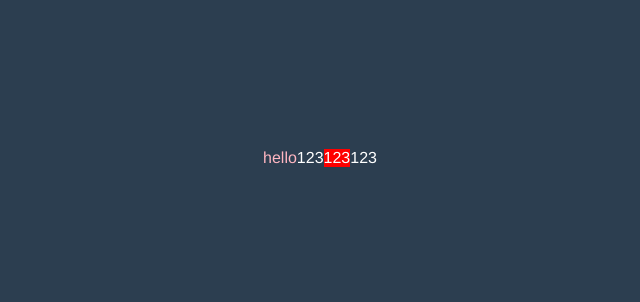
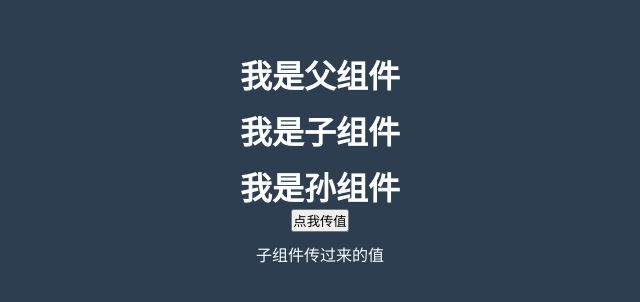
Before and after one commit to zhisui/component-collection, a Vue app: page / in a window 1280 px wide. Before the commit this address had no page. Shown: the part 242-544 px from the top of the page, without its empty margins (320-960 px from the left). Built offline with nearby package versions, Linux system fonts and the light colour scheme.

Commit message:
feat:TransferValue.vue组件传值

```diff
--- a/src/App.vue
+++ b/src/App.vue
@@ -1,8 +1,8 @@
 <template>
-    <Experince />
+    <Father />
 </template>
 <script lang="ts" setup>
-import { Experince } from '@/components/index'
+import Father from '@/components/TransferValue/Father.vue'
 </script>
 <style>
 #app {
@@ -10,7 +10,7 @@ import { Experince } from '@/components/index'
     -webkit-font-smoothing: antialiased;
     -moz-osx-font-smoothing: grayscale;
     text-align: center;
-    color: #2c3e50;
+    color: #fff;
     background-color: #2c3e50;
     display: flex;
     justify-content: center;
--- /dev/null
+++ b/src/components/TransferValue/Father.vue
@@ -0,0 +1,19 @@
+<template>
+    <div>
+        <h1>我是父组件</h1>
+        <Son @sendToFather="sendToFather" />
+        <div>子组件传过来的值{{ hello }}</div>
+    </div>
+</template>
+
+<script setup lang="ts">
+import { ref } from 'vue'
+import Son from './Son.vue'
+const hello = ref('')
+const sendToFather = (val: string) => {
+    hello.value = val
+    console.log(val, '子组件传过来的值')
+}
+</script>
+
+<style scoped></style>
--- /dev/null
+++ b/src/components/TransferValue/GrandSon.vue
@@ -0,0 +1,22 @@
+<template>
+    <div>
+        <h1>我是孙组件</h1>
+        <button @click="sendToFather">点我传值</button>
+    </div>
+</template>
+
+<script setup lang="ts">
+import { ref } from 'vue'
+
+const hello = ref('okok')
+const emit = defineEmits(['sendToFather'])
+const sendToFather = () => {
+    emit('sendToFather', hello.value)
+}
+</script>
+
+<style scoped lang="scss">
+div {
+    margin: 10px 0;
+}
+</style>
--- /dev/null
+++ b/src/components/TransferValue/Son.vue
@@ -0,0 +1,16 @@
+<template>
+    <div>
+        <h1>我是子组件</h1>
+        <GrandSon v-bind="$attrs" />
+    </div>
+</template>
+
+<script setup lang="ts">
+import GrandSon from './GrandSon.vue'
+</script>
+
+<style scoped lang="scss">
+div {
+    margin: 10px 0;
+}
+</style>
--- a/src/router/index.ts
+++ b/src/router/index.ts
@@ -2,9 +2,9 @@ import { createRouter, createWebHistory, RouteRecordRaw } from 'vue-router'
 
 const routes: RouteRecordRaw[] = [
     {
-        // path: '/',
-        // name: 'Login',
-        // component: () => import('@/pages/login/Login.vue'), // 注意这里要带上 文件后缀.vue
+        path: '/',
+        name: 'App',
+        component: () => import('@/App.vue'), // 注意这里要带上 文件后缀.vue
     },
 ]
 
```
Also changed, not shown: .eslintrc.js, src/components/CssAttr.vue (renamed from src/components/Experience.vue).
